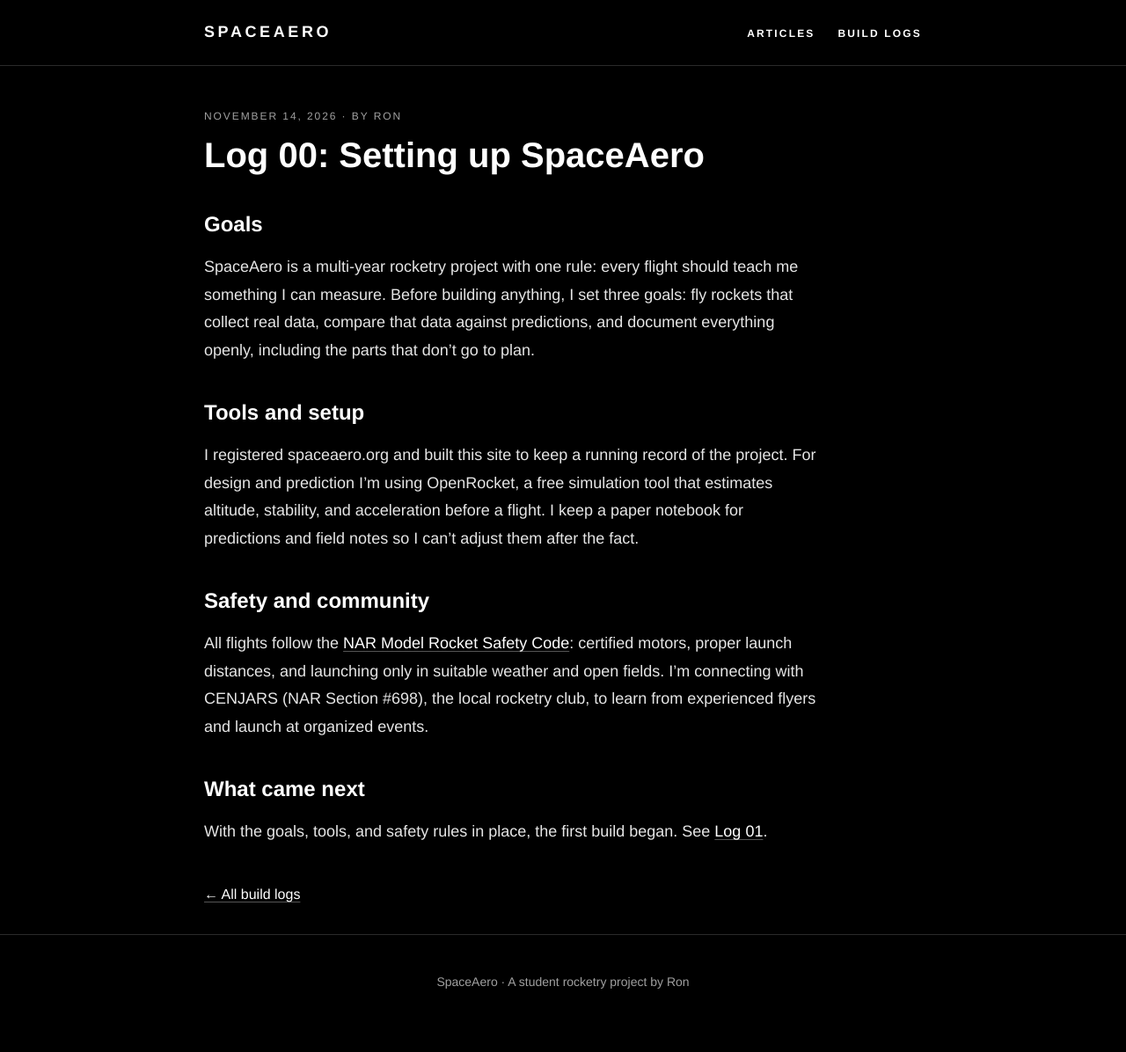
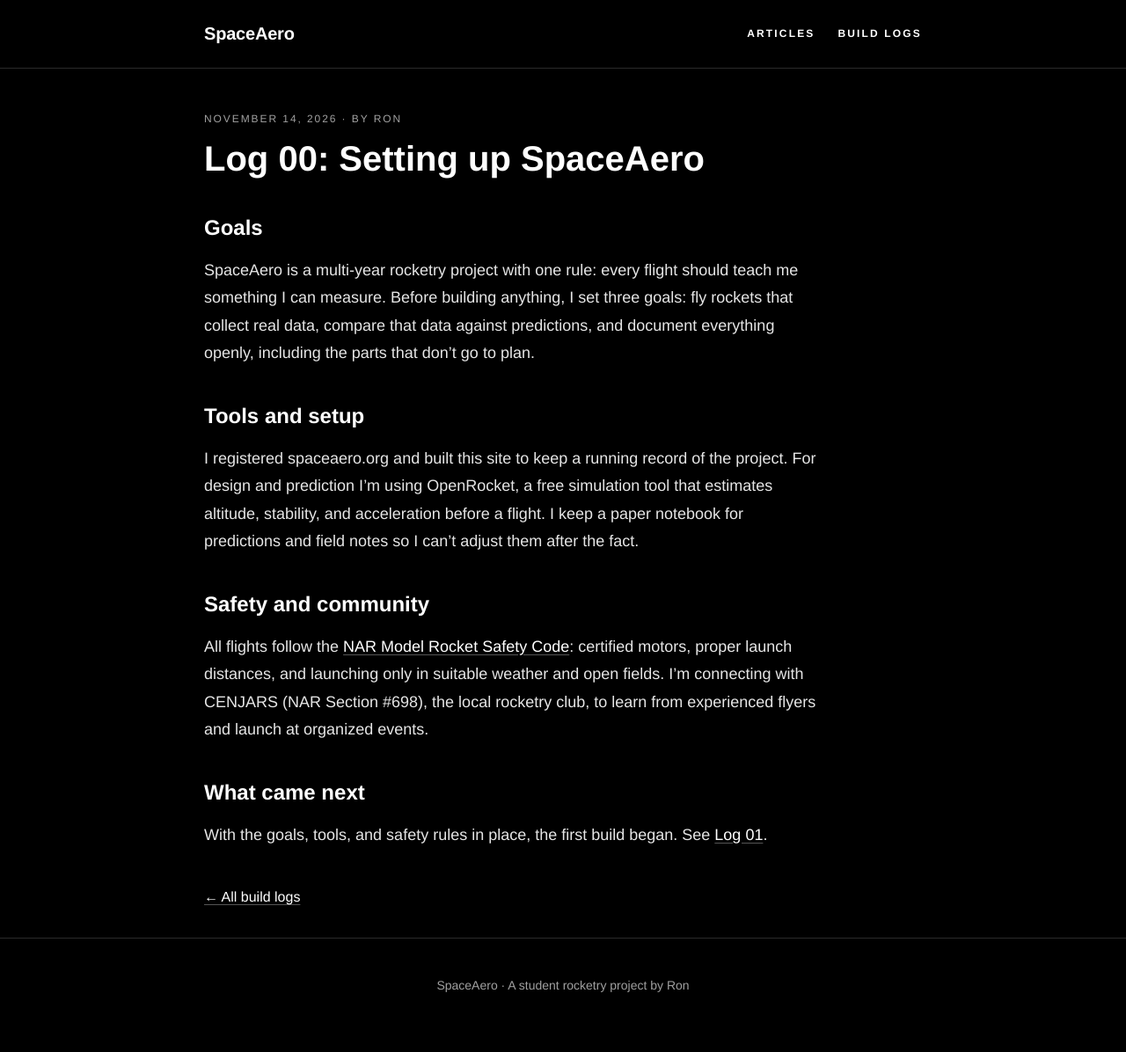
Before and after one commit to polpriyanka/spaceaero, a Jekyll site: the page built from _logs/00-setting-up-spaceaero.md, in a window 1280 px wide. Shown: the whole page at 88% size. Built offline with Jekyll 4.4.1, drawn with Linux system fonts in a browser that asks for light colours.

Commit message:
Match article page header to SpaceAero casing
Co-Authored-By: Claude Opus 5.5 <noreply@anthropic.com>
Claude-Session: https://claude.ai/code/session_01UxarA6ZuCS3HJiMRDrE3zF

```diff
--- a/assets/style.css
+++ b/assets/style.css
@@ -80,7 +80,7 @@
 
   /* Single article page */
   .topbar{padding:22px 0;border-bottom:1px solid var(--line)}
-  .topbar a.brand{font-weight:700;font-size:18px;letter-spacing:.2em;text-transform:uppercase;color:var(--ink);text-decoration:none}
+  .topbar a.brand{font-weight:700;font-size:20px;letter-spacing:-.01em;color:var(--ink);text-decoration:none}
   .topbar a.brand:hover{text-decoration:none}
   .topbar nav{float:right;font-size:14px;padding-top:4px}
   .topbar nav a{margin-left:22px;color:var(--ink);font-size:12px;font-weight:700;letter-spacing:.18em;text-transform:uppercase;text-decoration:none}
```
